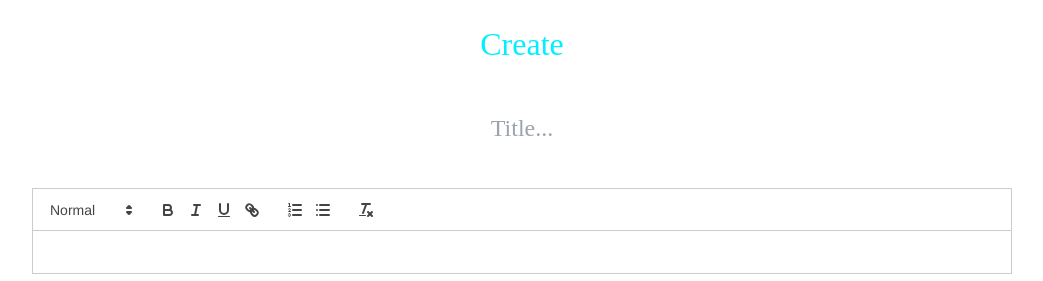
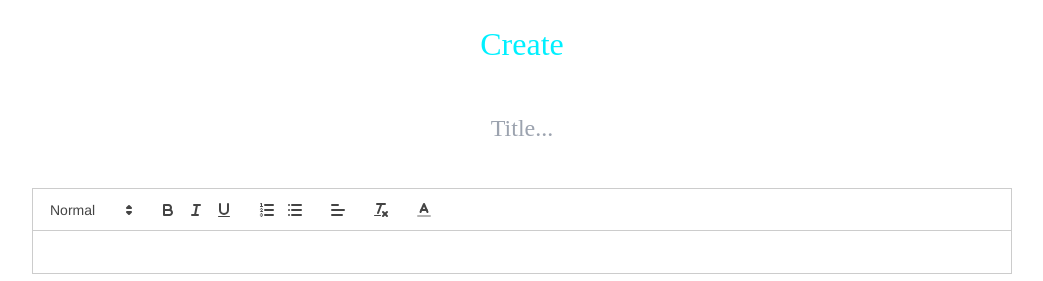
Before and after one commit to Mopcho/Small-NextJs-Project, a Next.js app in the folder client/: page /cyberadmin/create in a window 1280 px wide. Shown: the top 281 px of the page, without its empty margins (118-1161 px from the left). Built offline with nearby package versions, Linux system fonts and the light colour scheme; a web font is replaced by a local one.

Commit message:
Handel the Quill change

```diff
--- a/client/src/app/cyberadmin/create/page.tsx
+++ b/client/src/app/cyberadmin/create/page.tsx
@@ -1,5 +1,5 @@
 'use client';
-import { validateBlogTitle } from '@/lib/validations';
+import { validateBlogContent, validateBlogTitle } from '@/lib/validations';
 import dynamic from 'next/dynamic';
 import { useState } from 'react';
 import { Range } from 'react-quill';
@@ -34,7 +34,7 @@ export default function Create() {
       errors.title = titleError;
     }
 
-    const blogContentError = validateBlogTitle(values.content);
+    const blogContentError = validateBlogContent(values.content);
     if (blogContentError) {
       errors.content = blogContentError;
     }
@@ -58,10 +58,13 @@ export default function Create() {
     });
   };
 
-  const handleSubmit = () => {
+  const handleSubmit = (ev: React.FormEvent) => {
+    ev.preventDefault();
     console.warn(formValues);
     console.warn(formErrors);
     console.warn(touched);
+
+    // TODO: Send to server
   };
 
   /**
@@ -76,11 +79,17 @@ export default function Create() {
 
   // Because they have to be special >:(
   const handleQuillChange = (values: string) => {
-    console.warn(values);
+    setValues((prevValues) => {
+      const updatedValues = { ...prevValues, content: values };
+      const errors = validate(updatedValues);
+      setErrors(errors);
+      return updatedValues;
+    });
   };
 
   const handleQuillBlur = (previousSelection: Range) => {
     console.warn(previousSelection);
+    setTouched({ ...touched, content: true });
   };
 
   return (
@@ -103,8 +112,23 @@ export default function Create() {
           value={formValues.content}
           onChange={handleQuillChange}
           onBlur={handleQuillBlur}
+          modules={{
+            toolbar: {
+              container: [
+                [{ header: [1, 2, 3, 4, 5, 6, false] }],
+                ['bold', 'italic', 'underline'],
+                [{ list: 'ordered' }, { list: 'bullet' }],
+                [{ align: [] }],
+                // ['link', 'image'],
+                ['clean'],
+                [{ color: [] }],
+              ],
+            },
+          }}
         />
-        {touched.content && <span>{formErrors.content}</span>}
+        {touched.content && (
+          <span className="text-custom-red">{formErrors.content}</span>
+        )}
 
         <button
           type="submit"
```
